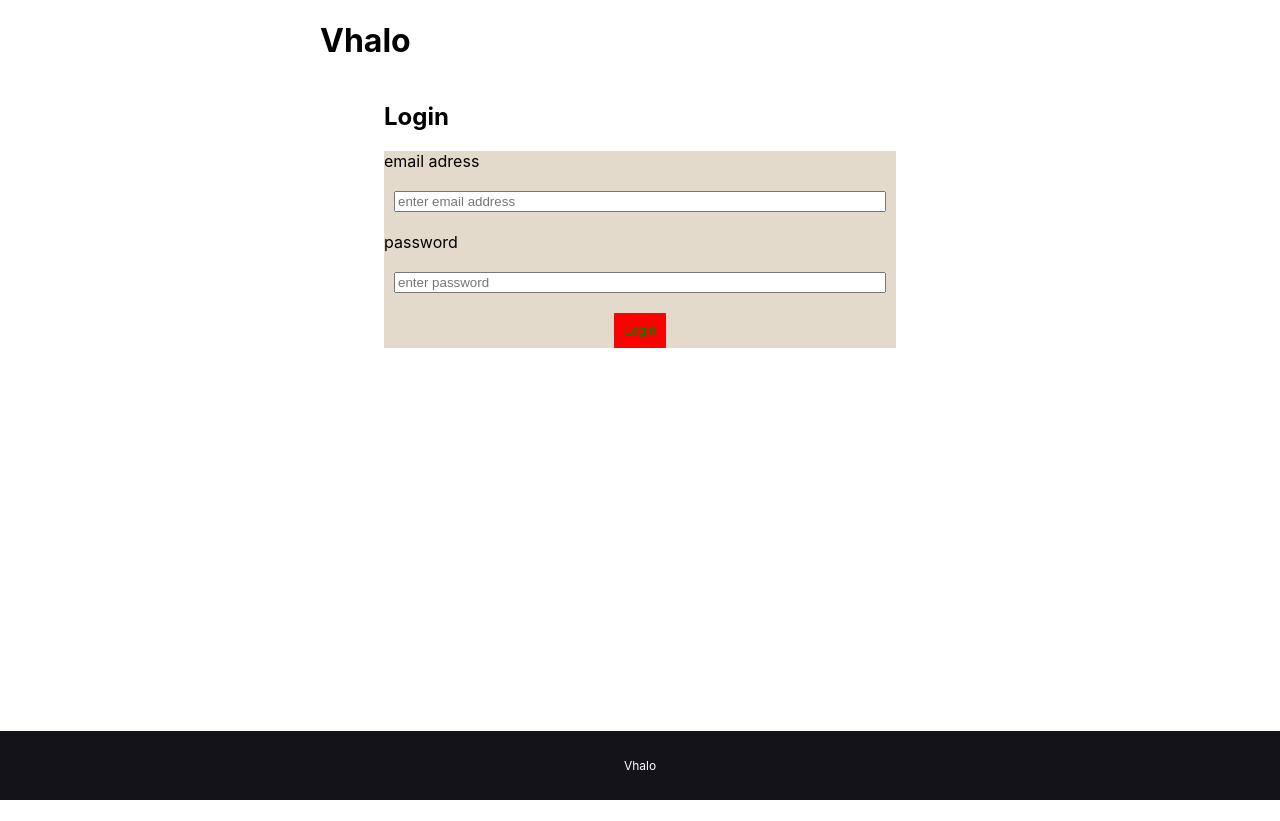
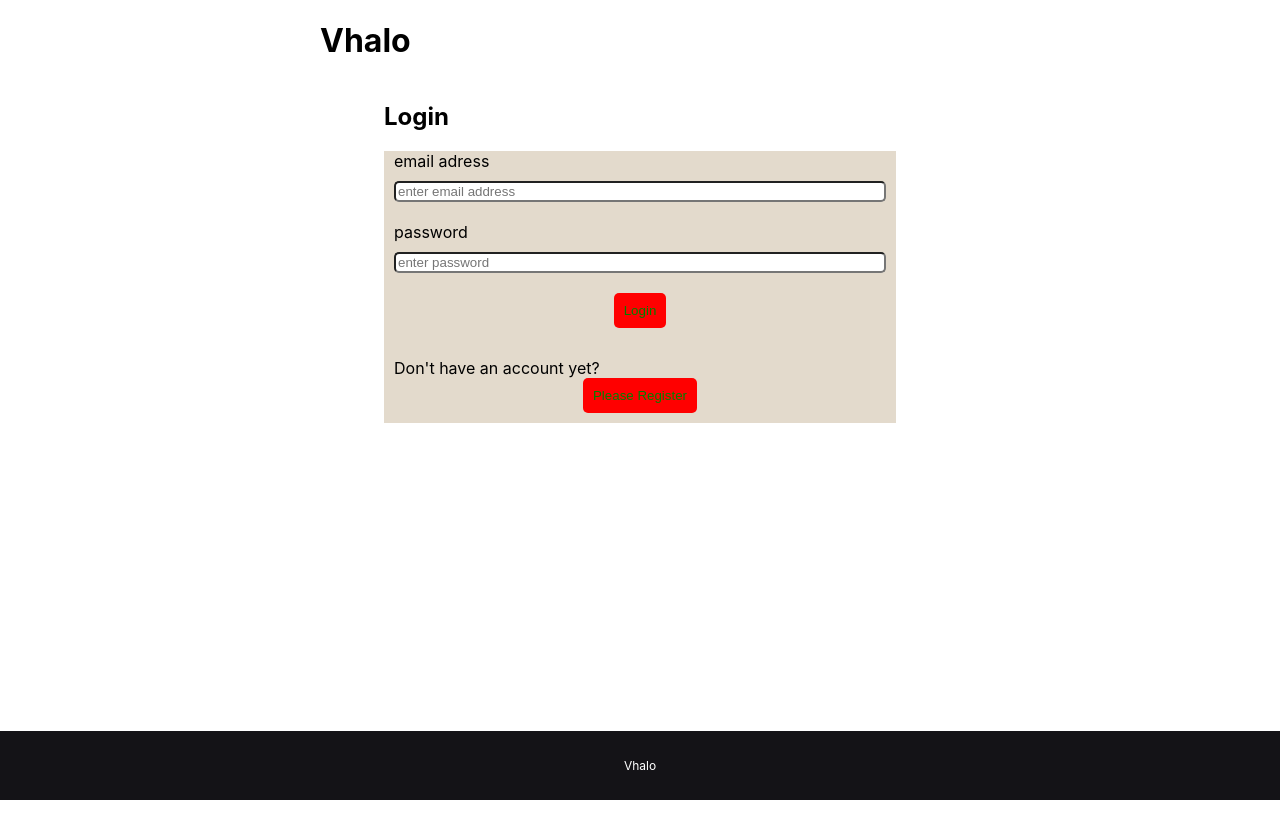
Before and after one commit to SheilaTran-UCF/chat-Website, a React (Create React App) app: page / in a window 1280 px wide. Built offline with nearby package versions, Linux system fonts and the light colour scheme.

Commit message:
Router Navigate

```diff
--- a/src/App.js
+++ b/src/App.js
@@ -1,13 +1,18 @@
-import Login from './feature/login';
-import Register from './feature/Register';
-import { BrowserRouter, Routes, Route } from 'react-router-dom';
+import SignUpPage from "./components/signUp_page";
+import UserPage from "./components/user_";
+import Register from "./feature/Register";
+import Login from "./feature/login";
+
+import { BrowserRouter, Route, Routes } from "react-router-dom";
 
 function App() {
   return (
     <BrowserRouter>
       <Routes>
-				<Route path='/' element={<Login />} />
-				<Route path='register' element={<Register />} />
+        <Route path="/" element={<Login />} />
+        <Route path="register" element={<Register />} />
+        <Route path="user_" element={<UserPage />} />
+        <Route path="signUp_page" element={<SignUpPage />} />
       </Routes>
     </BrowserRouter>
   );
--- a/src/components/contextLogin/index.js
+++ b/src/components/contextLogin/index.js
@@ -1,6 +1,6 @@
 import { useState } from 'react';
 import React from 'react';
-
+import { useNavigate } from 'react-router-dom';
 import styled from 'styled-components';
 
 const Container = styled.div`
@@ -28,18 +28,22 @@ const Button = styled.button`
 	cursor: pointer;
 	color: green;
 	align-self: center;
+	border-radius: 5px;
+	margin-bottom: 10px;
 `;
 
 const Label = styled.label`
 	text-align: left;
 	padding: 0.25rcm 0;
-	margin-bottom: 10px;
+	/* margin-bottom: 10px; */
+	margin-left: 10px;
 `;
 
 const Input = styled.input`
 	margin: 10px;
 	padding: 1rcm;
 	margin-bottom: 20px;
+	border-radius: 5px;
 `;
 
 const H2 = styled.h2`
@@ -49,6 +53,10 @@ const H2 = styled.h2`
 function ContentLogin() {
 	const [email, setEmail] = useState('');
 	const [pass, setPass] = useState('');
+
+	const navigate = useNavigate(true);
+	const handleClick = () => navigate('register');
+	const userPage = () => navigate('user_');
 
 	const handleSubmit = item => {
 		item.preventDefault();
@@ -75,8 +83,13 @@ function ContentLogin() {
 						onChange={a => setPass(a.target.value)}
 						placeholder='enter password'
 					></Input>
-					<Button type='submit' className='btn btn-primary'>
+					<Button type='submit' onClick={userPage}>
 						Login
+					</Button>
+					<br></br>
+					<Label> Don't have an account yet?</Label>
+					<Button type='button' onClick={handleClick}>
+						Please Register
 					</Button>
 				</Body>
 			</LoginForm>
--- a/src/components/contextRegister/index.js
+++ b/src/components/contextRegister/index.js
@@ -1,7 +1,7 @@
-import { useState } from 'react';
-import React from 'react';
+import React, { useState } from "react";
+import { useNavigate } from "react-router-dom";
 
-import styled from 'styled-components';
+import styled from "styled-components";
 
 const Container = styled.div`
   display: flex;
@@ -51,11 +51,15 @@ const H2 = styled.h2`
 `;
 
 function ContextRegister() {
-	const [email, setEmail] = useState('');
-	const [pass, setPass] = useState('');
-	const [confirm, setConfirm] = useState('');
+  const [email, setEmail] = useState("");
+  const [pass, setPass] = useState("");
+  const [confirm, setConfirm] = useState("");
 
-	const handleSubmit = item => {
+  const navigate = useNavigate();
+  const handleClick = () => navigate(-1);
+  const registerPage = () => navigate("/signUp_page");
+
+  const handleSubmit = (item) => {
     item.preventDefault();
 
     console.log(email);
@@ -71,25 +75,29 @@ function ContextRegister() {
 
           <Input
             value={email}
-						onChange={e => setEmail(e.target.value)}
-						placeholder='enter User Name'
+            onChange={(e) => setEmail(e.target.value)}
+            placeholder="enter User Name"
           ></Input>
           <Label>Password</Label>
           <Input
             value={pass}
-						onChange={a => setPass(a.target.value)}
-						placeholder='enter password'
+            onChange={(a) => setPass(a.target.value)}
+            placeholder="enter password"
           ></Input>
           <Label> Confirm Password</Label>
           <Input
             value={confirm}
-						onChange={a => setConfirm(a.target.value)}
-						placeholder='confirm password'
+            onChange={(a) => setConfirm(a.target.value)}
+            placeholder="confirm password"
           ></Input>
-					<Button type='submit'>Sign Up</Button>
+          <Button type="submit" onClick={registerPage}>
+            Sign Up
+          </Button>
           <br></br>
           <Label> Already Register?</Label>
-					<Button type='submit'>Sign In</Button>
+          <Button type="button" onClick={handleClick}>
+            Sign In
+          </Button>
         </Body>
       </RegisForm>
     </Container>
--- /dev/null
+++ b/src/components/signUp_page/index.js
@@ -0,0 +1,42 @@
+import React from 'react';
+
+import styled from 'styled-components';
+import { useNavigate } from 'react-router-dom';
+
+const Container = styled.div`
+	display: flex;
+	flex-direction: column;
+`;
+const Button = styled.button`
+	border: none;
+	background-color: red;
+	padding: 10px;
+	border-radius: 0.5px;
+	cursor: pointer;
+	color: green;
+	align-self: center;
+	border-radius: 5px;
+	margin-bottom: 10px;
+`;
+const Label = styled.label`
+	text-align: left;
+	padding: 0.25rcm 0;
+	/* margin-bottom: 10px; */
+	margin-left: 10px;
+`;
+
+function SignUp_page() {
+	const navigate = useNavigate();
+	const handleClick = () => navigate(-1);
+
+	return (
+		<Container>
+			<Label> Register Page</Label>
+			<Button type='button' onClick={handleClick}>
+				go back
+			</Button>
+		</Container>
+	);
+}
+
+export default SignUp_page;
--- /dev/null
+++ b/src/components/user_/index.js
@@ -0,0 +1,43 @@
+import React from 'react';
+import { useState } from 'react';
+import styled from 'styled-components';
+import { useNavigate } from 'react-router-dom';
+
+const Container = styled.div`
+	display: flex;
+	flex-direction: column;
+`;
+
+const Button = styled.button`
+	border: none;
+	background-color: red;
+	padding: 10px;
+	border-radius: 0.5px;
+	cursor: pointer;
+	color: green;
+	align-self: center;
+	border-radius: 5px;
+	margin-bottom: 10px;
+`;
+const Label = styled.label`
+	text-align: left;
+	padding: 0.25rcm 0;
+	/* margin-bottom: 10px; */
+	margin-left: 10px;
+`;
+
+function UserPage() {
+	const navigate = useNavigate();
+	const handleClick = () => navigate(-1);
+
+	return (
+		<Container>
+			<Label> UserPage</Label>
+			<Button type='button' onClick={handleClick}>
+				go back
+			</Button>
+		</Container>
+	);
+}
+
+export default UserPage;
```
Also changed, not shown: 1 other file (tests, documents, lock files or other folders). Lines whose indentation alone changed are shown as unchanged.
